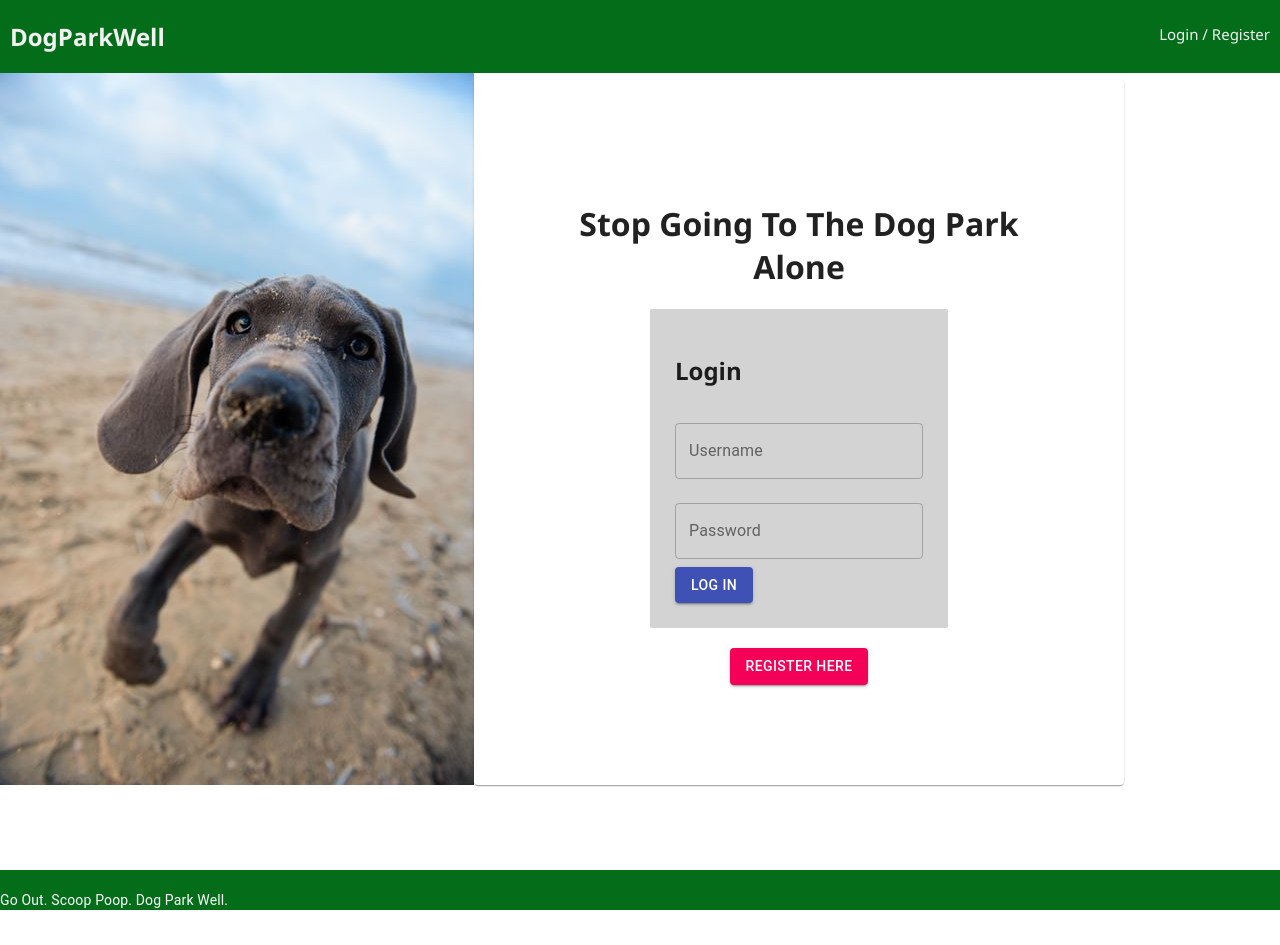
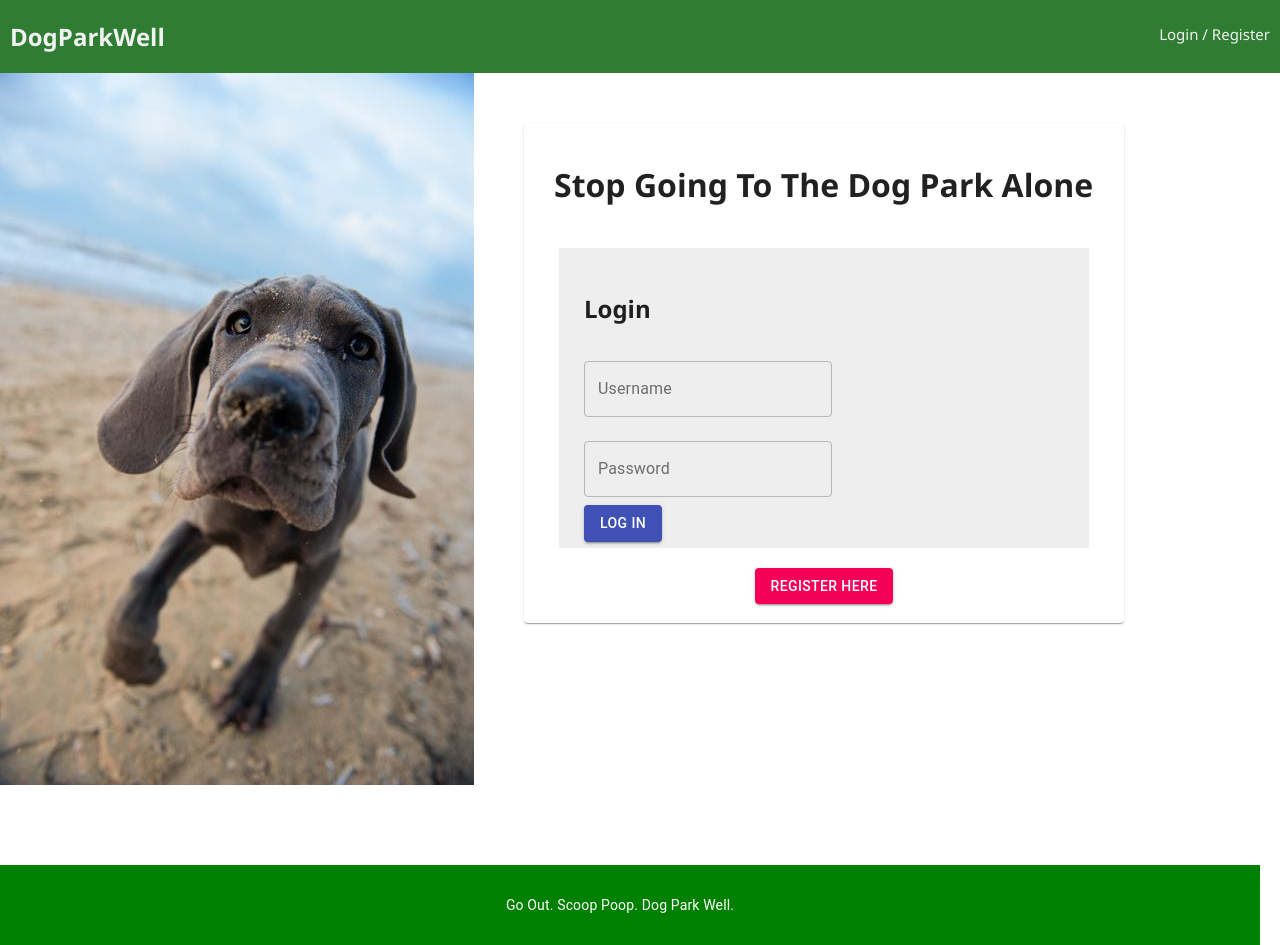
Before and after one commit to mbts8984/DogParkWell_Solo_Project, a React (Create React App) app: page /#/info in a window 1280 px wide. Before the commit this address led to /#/home. Before the commit the page ends 910 px from the top, so only its background shows below. Built offline with nearby package versions, Linux system fonts and the light colour scheme; no server answers.

Commit message:
initial styling

```diff
--- a/src/components/Footer/Footer.js
+++ b/src/components/Footer/Footer.js
@@ -1,6 +1,6 @@
 import React, { Component } from 'react';
 import './Footer.css'
-import {Typography, Grid} from '@material-ui/core';
+import {Typography, Grid, Green} from '@material-ui/core';
 import { withStyles } from '@material-ui/core/styles';
 
 
@@ -13,14 +13,15 @@ const styles = {
   root: {
     justify: 'center',
     width: '100%',
-    paddingTop: '20px',
+    paddingTop: '10px',
+    paddingBottom: '10px',
     display: 'flex',
     marginTop: '80px',
-    backgroundColor: '#036d19',
+    backgroundColor: 'Green',
     overflow: 'hidden'
   },
   footer: {
-    backgroundColor: '#036d19',
+    backgroundColor: 'Green',
     overflow: 'hidden',
     color: 'white',
     alignContents: 'center'
@@ -35,10 +36,10 @@ class Footer extends Component {
         const {classes} = this.props;
 
     return(
-     <Grid container className={classes.root}>
+     <Grid container spacing={5} justify="center" className={classes.root}>
 
         {/* <div className='footerDiv'> */}
-        <Grid item justify="center" spacing={12}>
+        <Grid item >
         <Typography variant="body2" className={classes.footer}> Go Out. Scoop Poop. Dog Park Well.</Typography>
         </Grid>
         {/* </div> */}
--- a/src/components/LoginPage/LoginPage.js
+++ b/src/components/LoginPage/LoginPage.js
@@ -1,7 +1,43 @@
 import React, { Component } from 'react';
 import { connect } from 'react-redux';
-import  {TextField, Card, Button} from '@material-ui/core';
-import './LoginPage.css';
+import  {Grid, TextField, Card, Button} from '@material-ui/core';
+//import './LoginPage.css';
+import { withStyles } from '@material-ui/core/styles';
+
+
+const styles = {
+  root: {
+    flexGrow: 1,
+    wrap: 'wrap'
+  },
+  loginCard: {
+    margin: '50px',
+    alignContent:'center',
+    flexDirection: 'column',
+    height: '500px',
+    width: '600px'
+  },
+  imageGridItem: {
+    justify: 'left',
+    height: '100%',
+    objectFit: 'cover'
+  },
+  header: {
+    alignContent: 'center',
+    paddingLeft: '30px'
+  },
+  loginForm:{
+    backgroundColor:'#eeeeee',
+    width: '80%',
+    alignItems: 'center'
+  },
+  inputField:{
+    justify: 'center'
+  }
+}
+
+
+
 
 class LoginPage extends Component {
   state = {
@@ -32,9 +68,13 @@ class LoginPage extends Component {
   }
 
   render() {
+    const {classes} = this.props;
     return (
-      <div className="loginBigDiv">
-        <img src="./Images/littleblue.jpeg" alt="little blue Dane"/>
+      <>
+      <Grid container className={classes.root}>
+       {/* <div className="loginBigDiv"> */}
+        <img item className={classes.imageGridItem} src="./Images/littleblue.jpeg" alt="little blue Dane"/>
+
         {this.props.errors.loginMessage && (
           <h2
             className="alert"
@@ -43,21 +83,27 @@ class LoginPage extends Component {
             {this.props.errors.loginMessage}
           </h2>
         )}
-      <Card className="loginCard">
-        <h1 className="header">Stop Going To The Dog Park Alone</h1>
-        <form className="loginForm" onSubmit={this.login}>
+    <Grid>
+      <Card className={classes.loginCard}>
+       <Grid item className={classes.header}>
+        <h1>Stop Going To The Dog Park Alone</h1>
+       </Grid>
+        <form className={classes.loginForm} onSubmit={this.login}>
           <h2>Login</h2>
+         <Grid item className={classes.inputField}>
           <div>
              <TextField
                 id="outlined-name"
                 label="Username"
-                className="inputField"
+                className={classes.inputField}
                 value={this.state.username}
                 onChange={this.handleInputChangeFor('username')}
                 margin="normal"
                 variant="outlined"
               />
           </div>
+          </Grid>
+          <Grid item className={classes.inputField}>
           <div>
             <TextField
                 id="outlined-name"
@@ -70,6 +116,7 @@ class LoginPage extends Component {
                 variant="outlined"
               />
           </div>
+          </Grid>
           <div>
             <Button variant="contained" color="primary" type="submit" value="Log in" name="submit">Log In</Button>
           </div>
@@ -84,7 +131,11 @@ class LoginPage extends Component {
           </Button>
         </center>
         </Card>
-      </div>
+      </Grid>
+      </Grid>
+        </>
+
+
     );
   }
 }
@@ -96,4 +147,4 @@ const mapStateToProps = state => ({
   errors: state.errors,
 });
 
-export default connect(mapStateToProps)(LoginPage);
+export default withStyles(styles) (connect(mapStateToProps)(LoginPage));
--- a/src/components/Nav/Nav.css
+++ b/src/components/Nav/Nav.css
@@ -1,3 +1,4 @@
+
 .nav-title {
     font-size: 24px;
     font-weight: 700;
@@ -8,14 +9,14 @@
 
 .nav {
   overflow: hidden;
-  background-color: #036d19;
+  background-color: #2e7d32;
   width: 100%;
 }
 
 .nav-link {
   float: left;
   color: #f2f2f2;
-  background-color: #036d19;
+  background-color: #2e7d32;
   text-align: center;
   padding: 24px 10px;
   text-decoration: none;
--- a/src/components/Nav/Nav.js
+++ b/src/components/Nav/Nav.js
@@ -1,8 +1,42 @@
-import React from 'react';
+import React, {Component} from 'react';
 import { Link } from 'react-router-dom';
 import { connect } from 'react-redux';
 import LogOutButton from '../LogOutButton/LogOutButton';
 import './Nav.css';
+import {Typography, Grid, Green} from '@material-ui/core';
+import { withStyles } from '@material-ui/core/styles';
+
+
+const styles = {
+  nav: {
+    overflow: 'hidden',
+    backgroundColor: 'Green',
+    width: '100%'
+  },
+  navTitle: {
+    fontSize: '24px',
+    fontWeight: '700',
+    display: 'inline-block',
+    color: 'white',
+    paddingLeft: '10px'
+  },
+  navLink: {
+    float: 'left',
+    color: 'white',
+    backgroundColor: 'Green',
+    textAlign: 'center',
+    padding: '24px',
+    fontSize:  '15px',
+    border: 'none',
+    cursor: 'pointer',
+    outline: '0'
+  },
+  navRight: {
+    float: 'right'
+  }
+
+}
+
 
 const Nav = (props) => (
   <div className="nav">
@@ -51,4 +85,4 @@ const mapStateToProps = state => ({
   user: state.user,
 });
 
-export default connect(mapStateToProps)(Nav);
+export default withStyles(styles) (connect(mapStateToProps)(Nav));
--- a/src/components/RegisterPage/RegisterPage.js
+++ b/src/components/RegisterPage/RegisterPage.js
@@ -10,7 +10,6 @@ const styles = {
     flexGrow: 1,
     justify: 'center',
     padding: '30px',
-    display: 'flex'
   },
   headDiv: {
       //backgroundColor: '#282c34',
@@ -100,13 +99,13 @@ class RegisterPage extends Component {
     //console.log('HERE IS THE DOG PARK DATA YOU REQUESTED', this.props.reduxState)
     return (
       <>
-    <Grid container className={classes.root} spacing={3}>
+    <Grid container justify="center" className={classes.root} spacing={3}>
       <Grid item className={classes.headDiv} spacing={3}>
        <Typography className="welcomeHeader" variant="h2" component="h1">Welcome To Dog Park Well</Typography>
        <Typography className="welcomeHeader" variant="h6" component="h1">Create Your Account To Start Meeting Up With Fellow Dog Lovers & Pooches!</Typography>
       </Grid>
-    </Grid>
-    <Grid spacing={4} container className={classes.root}>
+    {/* </Grid> */}
+
       <div>
         {this.props.errors.registrationMessage && (
           <h2
@@ -116,7 +115,7 @@ class RegisterPage extends Component {
             {this.props.errors.registrationMessage}
           </h2>
         )}
-      <Grid container className={classes.root} spacing={3}>
+      {/* <Grid container justify="center" className={classes.root} spacing={3}>   */}
       <Card className={classes.root}>
         <FormControl className="registerForm" >
         <Grid item spacing={3} className={classes.regFormItem}>
@@ -252,14 +251,14 @@ class RegisterPage extends Component {
               value="Register"
             />
           </Grid>
-        <Grid item spacing={3} className={classes.regFormItem}>
+        <Grid  item spacing={3} className={classes.regFormItem}>
         <CardActions>
           <Button className="register" type="submit" name="submit" value="register" variant="outlined" color="primary"  onClick={this.registerUser}>Submit Human Info & Add My Dog</Button>
         </CardActions>
         </Grid>
         </FormControl>
         </Card>
-        </Grid>
+        {/* </Grid> */}
         <center>
           <button
             type="button"
--- a/src/components/UserPage/UserPage.js
+++ b/src/components/UserPage/UserPage.js
@@ -2,12 +2,27 @@ import React, { Component } from 'react';
 import { connect } from 'react-redux';
 import LogOutButton from '../LogOutButton/LogOutButton';
 import './UserPage.css';
-import {List, Card, ListItem, ListItemText, Typography, Grid, ListItemSecondaryAction} from '@material-ui/core';
+import { List, Card, ListItem, ListItemText, Typography, Grid, ListItemSecondaryAction} from '@material-ui/core';
 import DeleteIcon from '@material-ui/icons/Delete';
+import {withStyles} from '@material-ui/styles';
 
 // this could also be written with destructuring parameters as:
 // const UserPage = ({ user }) => (
 // and then instead of `props.user.username` you could use `user.username`
+
+const styles = {
+  root: {
+
+  },
+  parkHistory: {
+    margin: '30px',
+
+  },
+  network: {
+    margin: '30px'
+  }
+}
+
 
 class UserPage extends Component {
 
@@ -28,6 +43,7 @@ handleEventDelete = (id) => {
 
 }
 render() {
+  const {classes} = this.props;
   return(
   <div>
     <img src="./Images/anniesmall.JPG" alt="great dane puppy standing on log" className="anniePic"/>
@@ -37,8 +53,9 @@ render() {
     </Typography>
 
     {/* listing of user's dog park network. Including people and dog names */}
-    <Card>
+    <Card className={classes.network}>
       <Typography variant="h5">Dog Park Friends</Typography>
+     <br/>
      <Grid>
        <div className="networkListDiv">
       <List>
@@ -50,8 +67,9 @@ render() {
      </Grid>
     </Card>
 
-    <Card>
+    <Card className={classes.parkHistory}>
       <Typography variant="h5">My Park History</Typography>
+      <br/>
     <Grid>
     <div className="eventListDiv">
       <List>
@@ -84,4 +102,4 @@ const mapStateToProps = (state) => ({
 });
 
 // this allows us to use <App /> in index.js
-export default connect(mapStateToProps)(UserPage);
+export default withStyles(styles) (connect(mapStateToProps)(UserPage));
```
